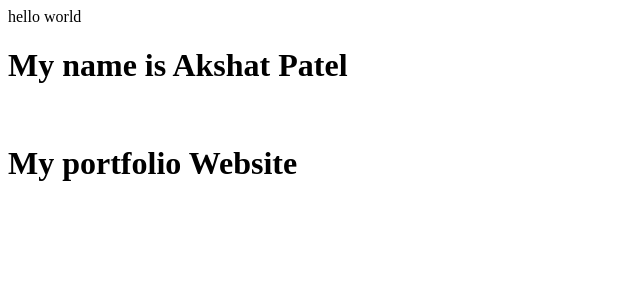
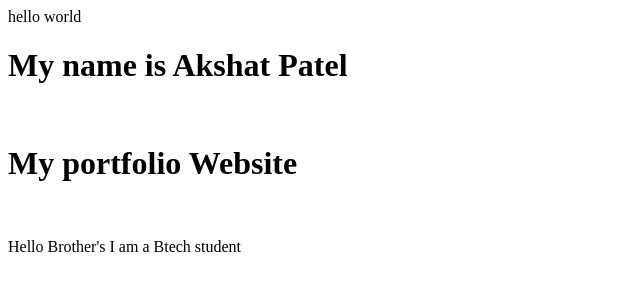
Before and after one commit to Akshat-Patel05/AkshatPatel-demo, a plain HTML site: page index.html in a window 1280 px wide. Shown: the whole page, without its empty margins (0-640 px from the left). Drawn offline with Linux system fonts and the light colour scheme.

Commit message:
Add introduction paragraph to index.html

```diff
--- a/index.html
+++ b/index.html
@@ -4,3 +4,4 @@
 <br>
 <h1>My portfolio Website</h1>
 <br>
+<p>Hello Brother's I am a Btech student</p>
```
